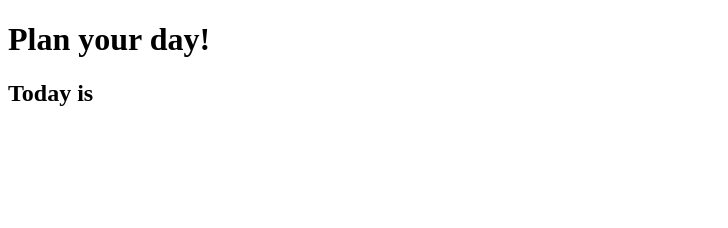
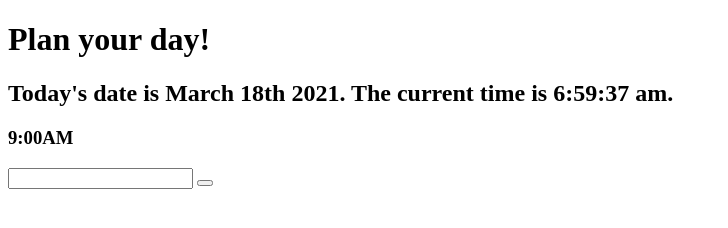
Before and after one commit to DianaLunaXIV/js-plan-your-day, a plain HTML site: page index.html in a window 1280 px wide. Shown: the whole page, without its empty margins (0-728 px from the left). Drawn offline with nearby package versions, Linux system fonts and the light colour scheme.

Commit message:
added moment() calls and clock objects

```diff
--- a/assets/js/script.js
+++ b/assets/js/script.js
@@ -0,0 +1,26 @@
+//
+const currentDate = setInterval(loadTimes, 1000);
+// document.getElementById('dateDisplay').innerHTML = currentDate.format('MMMM Do YYYY');
+// document.getElementById('timeDisplay').innerHTML = currentDate.format('h:mm a');
+
+function loadTimes(){
+        document.getElementById('timeDisplay').innerHTML = moment().format('h:mm:ss a');
+        document.getElementById('dateDisplay').innerHTML = moment().format('MMMM Do YYYY');
+};
+
+
+
+
+
+
+
+
+
+
+function getKey() {
+
+};
+
+function saveTime(input){
+    localStorage.setItem()
+};
--- a/index.html
+++ b/index.html
@@ -9,9 +9,16 @@
         <link rel="stylesheet" href="./assets/css/style.css">
     </head>
     <body>
-        <div id="dateDisplay">
+        <div id="titleTime">
             <h1>Plan your day!</h1>
-            <h2>Today is <span id="todaysDate"></span></h2>
+            <h2>Today's date is <span id="dateDisplay"></span>. The current time is <span id="timeDisplay"></span>.</h2>
+        </div>
+        <div id ="hourlyPlanner">
+            <div id="hour9AM">
+                <h3>9:00AM</h3>
+                <input id="agenda9AM" type="text" class="hoverObject">
+                <button id="save9AM" onclick="saveTime('agenda9AM')"></button>
+            </div>
         </div>
         <script src="https://cdnjs.cloudflare.com/ajax/libs/moment.js/2.29.1/moment-with-locales.min.js"></script>
         <script src="./assets/js/script.js" async defer></script>
```
